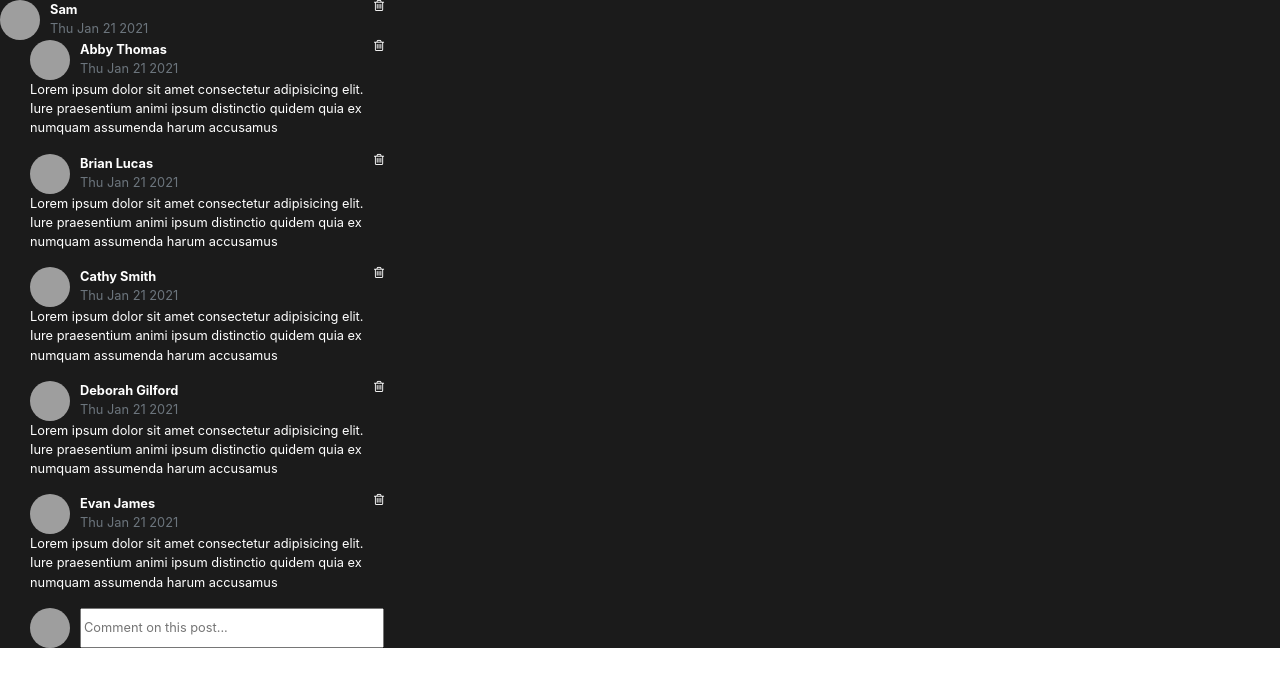
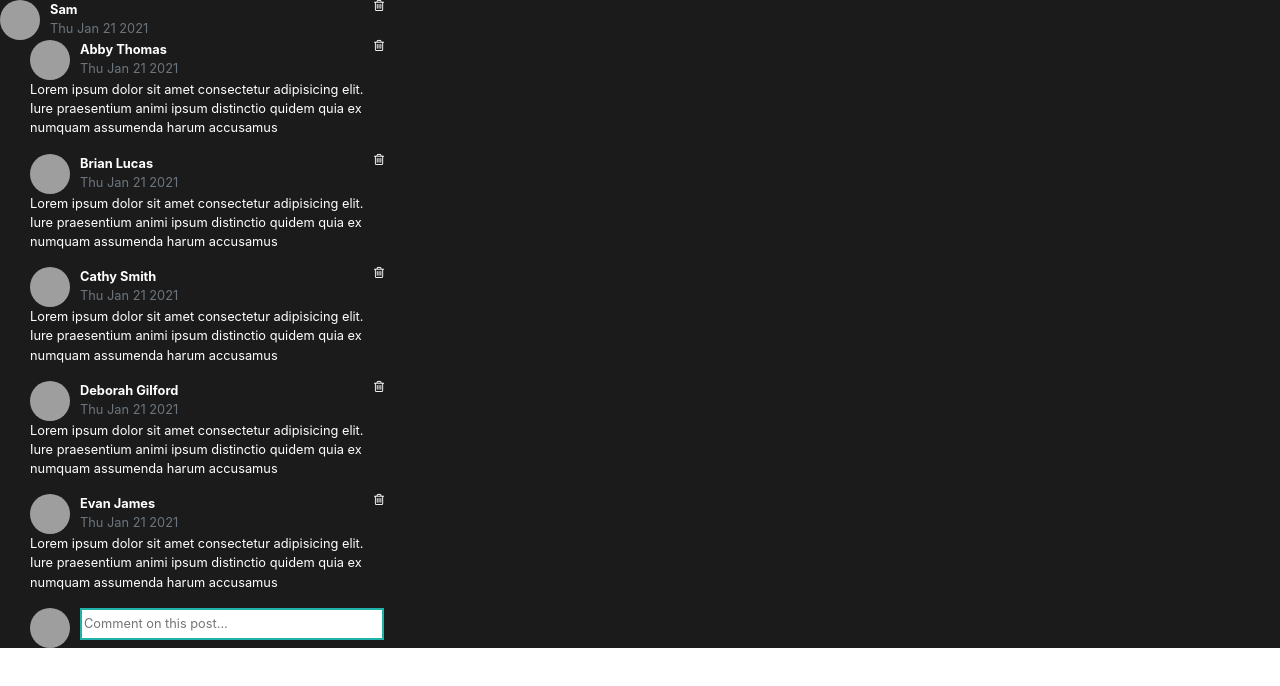
Before and after one commit to skajah/post-app, a React (Create React App) app: page / in a window 1280 px wide. Shown: the top 686 px of the page. Built offline with nearby package versions, Linux system fonts and the light colour scheme; grey boxes are pictures that could not be loaded.

Commit message:
Add/Delete comment functionality

```diff
--- a/src/components/commentBox.jsx
+++ b/src/components/commentBox.jsx
@@ -3,29 +3,6 @@ import TextBox from './common/textBox';
 import ProfilePic from './common/profilePic';
 
 class CreateCommentBox extends Component {
-    state = {
-        profilePic: null,
-        text: '',
-     }
-
-    handleTextChange = (e) => {
-        const text = e.currentTarget.value;
-        this.setState({ text });
-    };
-
-    handleEnterKey = e => {
-        const text = this.getText();
-
-        if (e.key === 'Enter' && text){
-            console.log('Text entered: ', text);
-            this.setState({ text: '' });
-        }
-
-    }
-
-    getText(){
-        return this.state.text;
-    }
 
     render() {
         const url = "https://i.pinimg.com/736x/65/8f/56/658f56ab9e1c31865e8bf86fe88ad2ae.jpg";
@@ -37,11 +14,9 @@ class CreateCommentBox extends Component {
 
                 <TextBox
                 name="commentText"
-                value={this.getText()}
                 placeHolder="Comment on this post..."
-                onChange={this.handleTextChange}
-                onKeyPress={this.handleEnterKey}
-                className="text-box"/>
+                className="text-box"
+                onEnter={this.props.onEnter}/>
 
             </div>
          );
--- a/src/components/common/textBox.jsx
+++ b/src/components/common/textBox.jsx
@@ -1,18 +1,42 @@
 import React, { Component } from 'react'
 
 class TextBox extends Component {
+    state = {
+        text: '',
+     }
+
+    handleTextChange = (e) => {
+        const text = e.currentTarget.value;
+        this.setState({ text });
+        console.log('Current Text: ', text);
+    };
+
+    getText(){
+        return this.state.text;
+    }
+
+    handleKeyPress = e => {
+        const text = this.getText();
+
+        if (e.key === 'Enter' && text){
+            this.props.onEnter(text);
+            this.setState({ text: '' });
+        }
+
+    }
+
     render() {
-        const { name, value, placeHolder, onChange, onKeyPress, ...rest } = this.props;
+        const { name, placeHolder, ...rest } = this.props;
 
         return (
             <input
             type="text"
             name={name}
             id={name} // for css
-            value={value}
+            value={this.getText()}
             placeHolder={placeHolder}
-            onChange={onChange}
-            onKeyPress={onKeyPress}
+            onChange={this.handleTextChange}
+            onKeyPress={this.handleKeyPress}
             {...rest}
             />
          );
--- a/src/components/post.jsx
+++ b/src/components/post.jsx
@@ -3,6 +3,7 @@ import { getComments } from '../services/fakeCommentService';
 import Comments from './comments';
 import ContentDetails from './common/contentDetails';
 import CreateCommentBox from './commentBox';
+import _ from 'lodash';
 
 class Post extends Component {
     state = {
@@ -21,6 +22,16 @@ class Post extends Component {
         this.setState({ comments });
     }
 
+    handleCreate = text => {
+        // console.log('Handling creation: ', text);
+        const comments = [...this.state.comments];
+        const nextId = _.max(comments.map(c => c._id)) + 1;
+        const newComment = { _id: nextId, username: 'User' + nextId, date: new Date(), text};
+        comments.push(newComment);
+        this.setState({ comments });
+    }
+
+
     render() {
         const { username, date } = this.state;
         const url = "https://i.pinimg.com/736x/65/8f/56/658f56ab9e1c31865e8bf86fe88ad2ae.jpg";
@@ -36,7 +47,8 @@ class Post extends Component {
                 comments={this.state.comments}
                 onDelete={this.handleDelete}/>
 
-                <CreateCommentBox />
+                <CreateCommentBox
+                onEnter={this.handleCreate}/>
             </div>
          );
     }
--- a/src/index.css
+++ b/src/index.css
@@ -45,4 +45,6 @@
 
 .text-box {
   flex-grow: 3;
+  border: 2px solid lightseagreen;
+  height: 2rem;
 }
```
